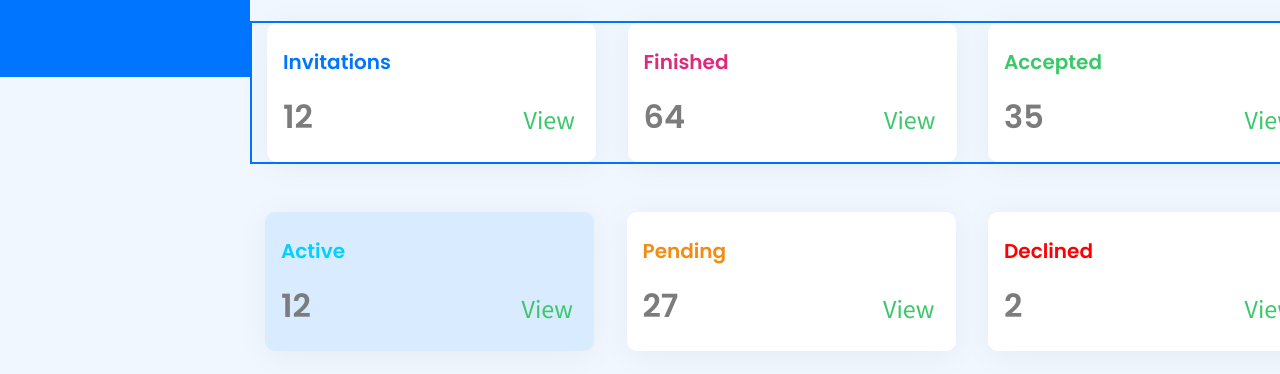
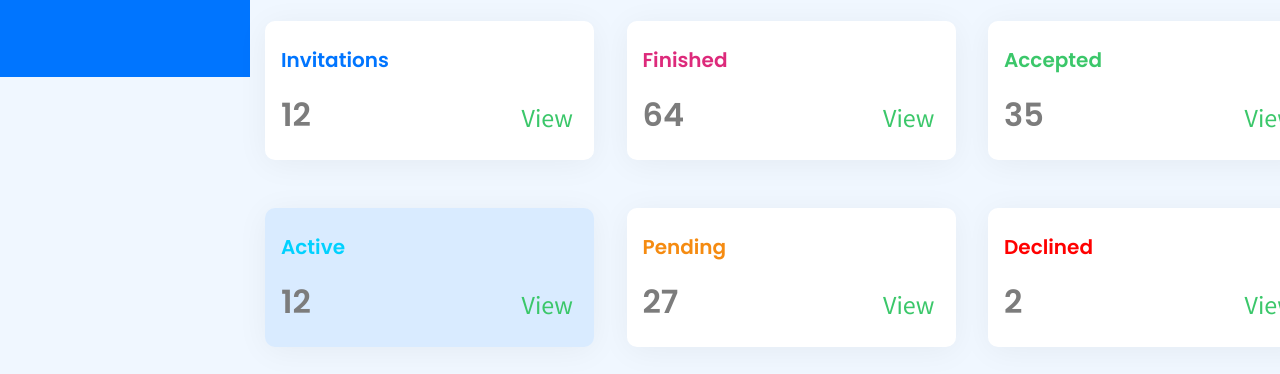
Before and after one commit to Muyiwa-Adebayo/getviral-accountpg, a plain HTML site: page index.html in a window 1280 px wide. Shown: the part 723-1097 px from the top of the page. Drawn offline with nearby package versions, Linux system fonts and the light colour scheme.

Commit message:
Remove: The checker class on line 185 index.html

```diff
--- a/index.html
+++ b/index.html
@@ -182,7 +182,7 @@
 
                 <!-- CAMPAIGN HISTORY  -->
                 <section class="campaign-details">
-                    <div class="row campaign-row checker">
+                    <div class="row campaign-row">
                         <div class="col-lg-3 col-md-3 col-sm">
                             <div class="campaign-card">
                                 <div class="row">
```
